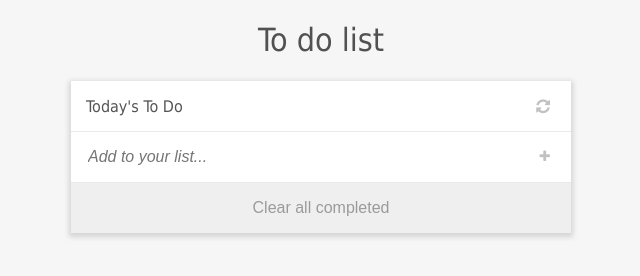
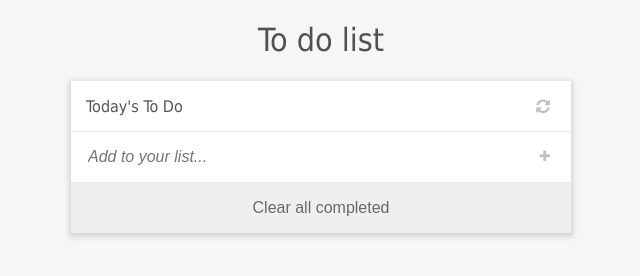
Before and after one commit to Olivier-Kango/To-Do-List, a website built with webpack: page src/index.html in a window 1280 px wide. Shown: the full height of the page, 319-959 px from the left. Built offline with nearby package versions, Linux system fonts and the light colour scheme.

Commit message:
Add the color or text

```diff
--- a/src/style.css
+++ b/src/style.css
@@ -97,7 +97,7 @@ input:focus {
   margin: 0;
   width: 100%;
   font-size: medium;
-  color: rgba(0, 0, 0, 0.354);
+  color: rgba(0, 0, 0, 0.562);
 }
 
 .button:hover {
```
Also changed, not shown: .eslintrc.json.
